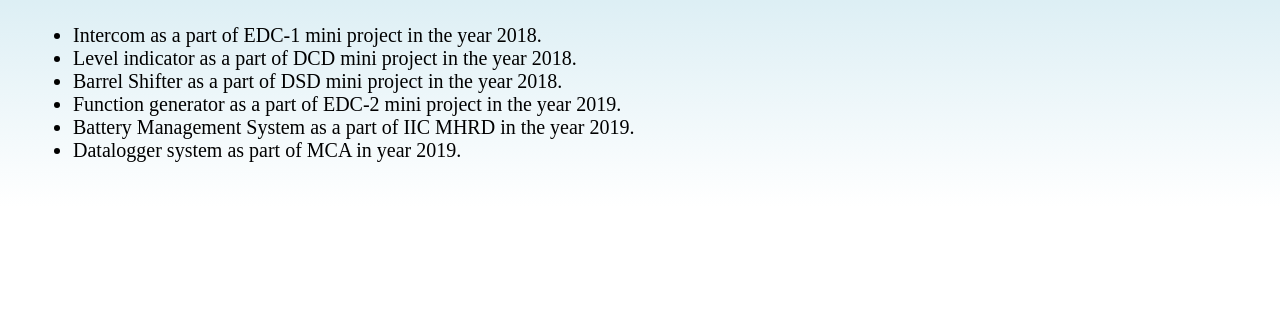
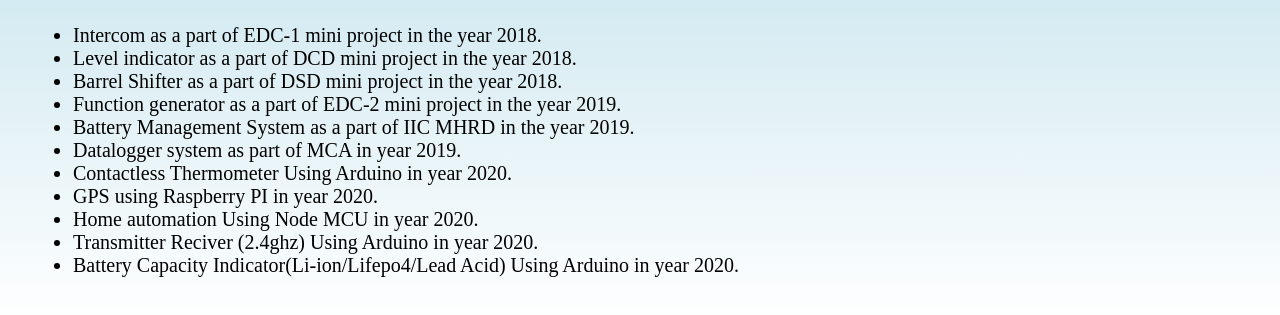
Before and after one commit to SUPERFULCRUM/mypage-, a plain HTML site: page projects.html in a window 1280 px wide. Shown: the part 289-604 px from the top of the page. Drawn offline with Linux system fonts and the light colour scheme.

Commit message:
Update projects.html

```diff
--- a/projects.html
+++ b/projects.html
@@ -30,6 +30,11 @@
 			<li>Function generator as a part of EDC-2 mini project in the year 2019.</li>
 			<li>Battery Management System as a part of IIC MHRD in the year 2019.</li>
 			<li>Datalogger system as part of MCA in year 2019.</li>
+		        <li>Contactless Thermometer Using Arduino in year 2020.</li>
+			<li>GPS using Raspberry PI in year 2020.</li>
+			<li>Home automation Using Node MCU in year 2020.</li>
+			<li>Transmitter Reciver (2.4ghz) Using Arduino in year 2020.</li>
+			<li>Battery Capacity Indicator(Li-ion/Lifepo4/Lead Acid) Using Arduino in year 2020.</li>
 		</ul>
 		</section>
 
```
